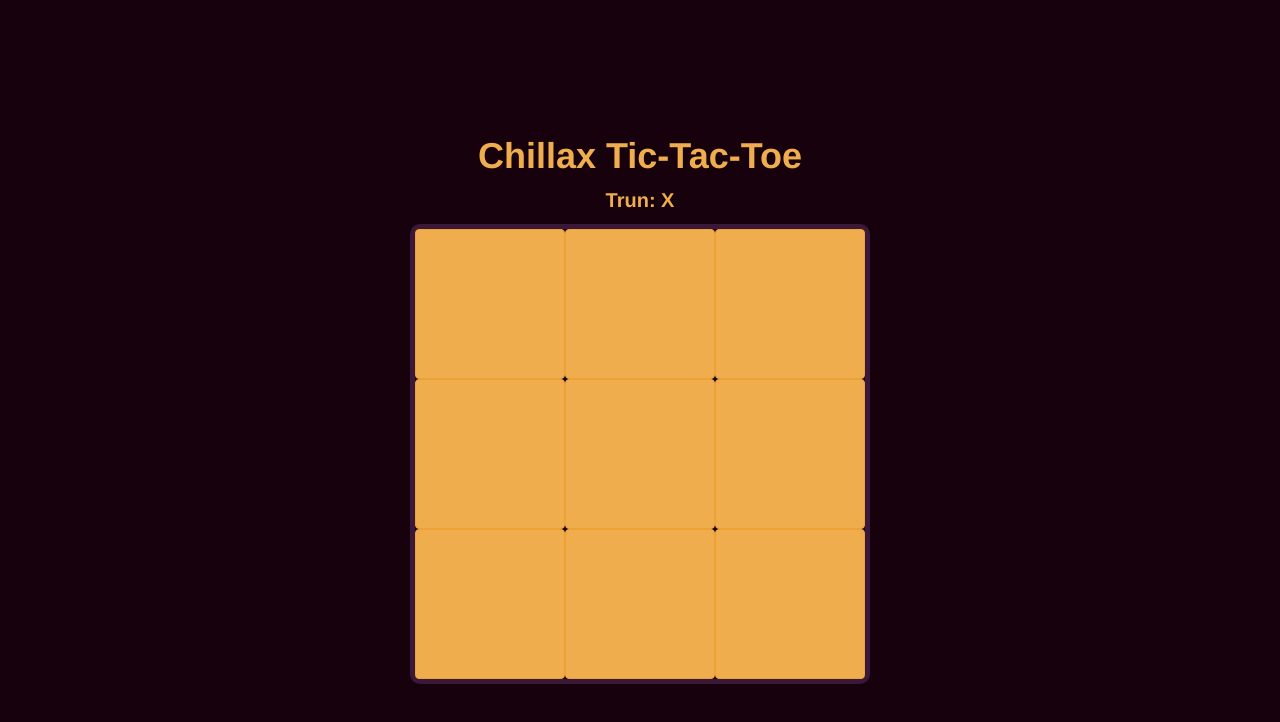
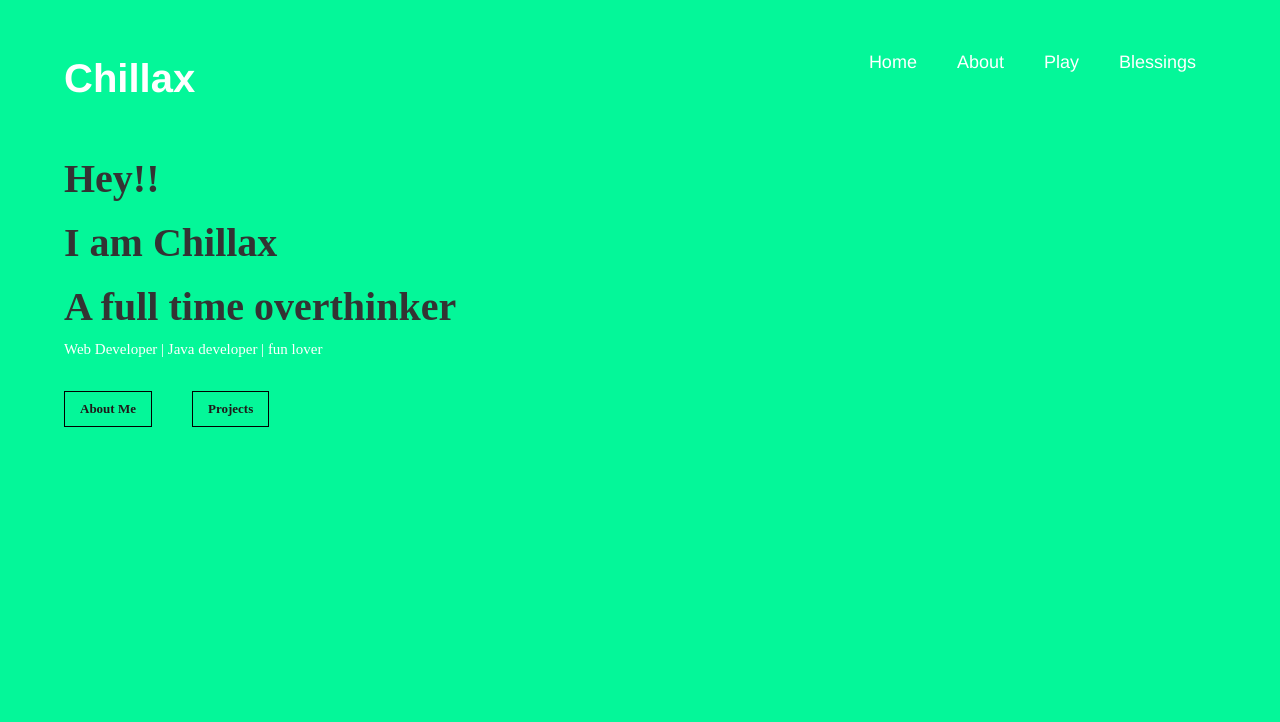
Before and after one commit to nishaposwal/angular, an Angular app in the folder game/: page / in a window 1280 px wide. Shown: the top 722 px of the page. Built offline with nearby package versions, Linux system fonts and the light colour scheme.

Commit message:
Add routing to the project

```diff
--- /dev/null
+++ b/game/src/app/about/about.component.html
@@ -0,0 +1 @@
+<p>about works!</p>
--- /dev/null
+++ b/game/src/app/about/about.component.ts
@@ -0,0 +1,15 @@
+import { Component, OnInit } from '@angular/core';
+
+@Component({
+  selector: 'app-about',
+  templateUrl: './about.component.html',
+  styleUrls: ['./about.component.css']
+})
+export class AboutComponent implements OnInit {
+
+  constructor() { }
+
+  ngOnInit(): void {
+  }
+
+}
--- a/game/src/app/app.component.html
+++ b/game/src/app/app.component.html
@@ -1 +1 @@
-<app-board></app-board>
+<router-outlet></router-outlet>
--- a/game/src/app/app.component.ts
+++ b/game/src/app/app.component.ts
@@ -6,5 +6,5 @@ import { Component } from '@angular/core';
   styleUrls: ['./app.component.css']
 })
 export class AppComponent {
-  title = 'game';
+  title = 'chillax';
 }
--- /dev/null
+++ b/game/src/app/home/home.component.css
@@ -0,0 +1,102 @@
+.body{
+    background-color: rgb(4, 247, 153);
+    width: 100%;
+    min-height: 100vh;
+}
+
+.home-container{
+    width: 90%;
+    margin: auto;
+   padding-top: 50px;
+}
+
+.right  {
+    float: right;
+
+}
+
+.nav-link{
+    color: white;
+}
+
+.logo{
+    font-size: 4rem;
+    color: white;
+    font-weight: bolder;
+}
+
+.nav{
+    /* border:  2px solid black; */
+}
+
+.nav ul {
+    float: right;
+    list-style: none;
+
+}
+.nav ul li{
+    display: inline;
+    padding: 10px 20px;
+
+}
+.nav ul li a{
+    text-decoration: none;
+    color: white;
+    font-size: 1.8rem;
+}
+
+.nav ul li a:hover{
+    color: rgb(236, 227, 227);
+}
+.home-content{
+    font-family: 'Grandstander', cursive;
+    margin-top: 50px;
+    /* border: 2px solid red; */
+    position: relative;
+    top: -100%;
+    left: -100%;
+    animation-name: example;
+    animation-duration: 1s;
+    animation-fill-mode: forwards;
+}
+@keyframes example {
+    from {top: -100%;
+        left: -100%;}
+    to {top: 0;
+        left: 0;}
+  }
+.home-content h1 {
+
+    font-size: 4rem;
+    font-weight: bolder;
+}
+
+.home-content button{
+border:  1.5px solid black;
+padding: 8px 15px;
+background: transparent;
+font-family: 'Grandstander', cursive;
+font-weight: bold;
+font-size: 1.3rem;
+margin-right: 40px;
+color: rgb(31, 25, 25);
+transition-property: all;
+transition-duration: 0.3S;
+margin-top: 20px;
+
+}
+
+.btn{
+    transform: scale(2);
+}
+
+.home-content button:hover{
+    transform: scale(1.2);
+}
+
+.home-content p{
+    color: white;
+    font-size: 1.5rem;
+
+
+}
--- /dev/null
+++ b/game/src/app/home/home.component.html
@@ -0,0 +1,31 @@
+<div class="body">
+    <div class="home-container">
+       <div class="nav">
+        <span class="logo">Chillax</span>
+         <ul>
+             <li>
+                 <a href="">Home</a>
+             </li>
+             <li>
+                <a href="">About</a>
+            </li>
+            <li>
+                <a routerLink="/game">Play</a>
+            </li>
+            <li>
+                <a href="">Blessings</a>
+            </li>
+         </ul>
+       </div>
+
+       <div class="home-content">
+           <h1>Hey!!</h1>
+           <h1>I am Chillax</h1>
+           <h1>A full time overthinker</h1>
+           <p>Web Developer | Java developer | fun lover </p>
+           <button id="lol">About Me</button>
+           <button>Projects</button>
+       </div>
+
+    </div>
+</div>
--- /dev/null
+++ b/game/src/app/home/home.component.ts
@@ -0,0 +1,15 @@
+import { Component, OnInit } from '@angular/core';
+
+@Component({
+  selector: 'app-home',
+  templateUrl: './home.component.html',
+  styleUrls: ['./home.component.css']
+})
+export class HomeComponent implements OnInit {
+
+  constructor() { }
+
+  ngOnInit(): void {
+  }
+
+}
```
Also changed, not shown: game/src/app/app.module.ts (+19 -2 lines), game/src/app/about/about.component.css (added), 2 other files (tests, documents, lock files or other folders).
